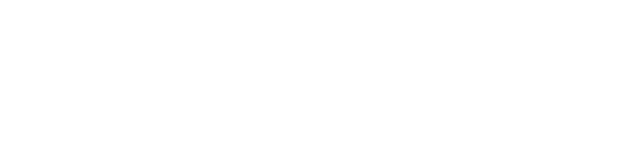
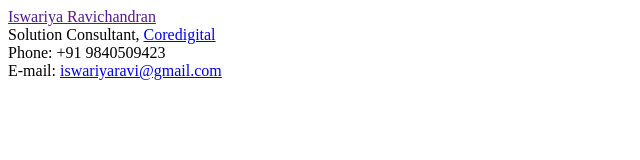
Before and after one commit to iswariya/iswariya.github.io, a plain HTML site: page index.html in a window 1280 px wide. Shown: the whole page, without its empty margins (0-640 px from the left). Drawn offline with Linux system fonts and the light colour scheme.

Commit message:
sample rdfa

```diff
--- a/index.html
+++ b/index.html
@@ -1,4 +1,24 @@
 <!DOCTYPE html>
-<html lang="en-us">
+<html lang="en">
+<head>
+  <meta charset="UTF-8">
+  <meta name="viewport" content="width=device-width, initial-scale=1.0">
+  <meta http-equiv="X-UA-Compatible" content="ie=edge">
+  <title>Document</title>
+</head>
+<body>
+  <div vocab="http://schema.org/" typeof="Person">
+    <a property="image" href="">
+      <span property="name">Iswariya Ravichandran</span>
+    </a><br>
+    <span property="jobTitle">Solution Consultant, <a typeOf="Organization" href="http://coredigital.co/">Coredigital</a></span>
+    <div>
+      Phone: <span property="telephone">+91 9840509423</span>
+    </div>
+    <div>
+      E-mail: <a property="email" href="mailto:iswariyaravi@gmail.com">iswariyaravi@gmail.com</a>
+    </div>
 
+  </div>
+</body>
 </html>
```
